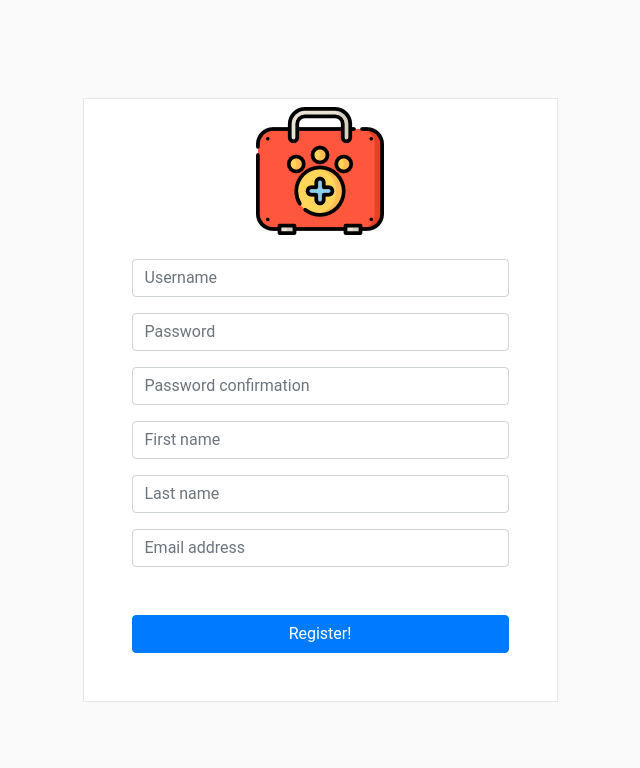
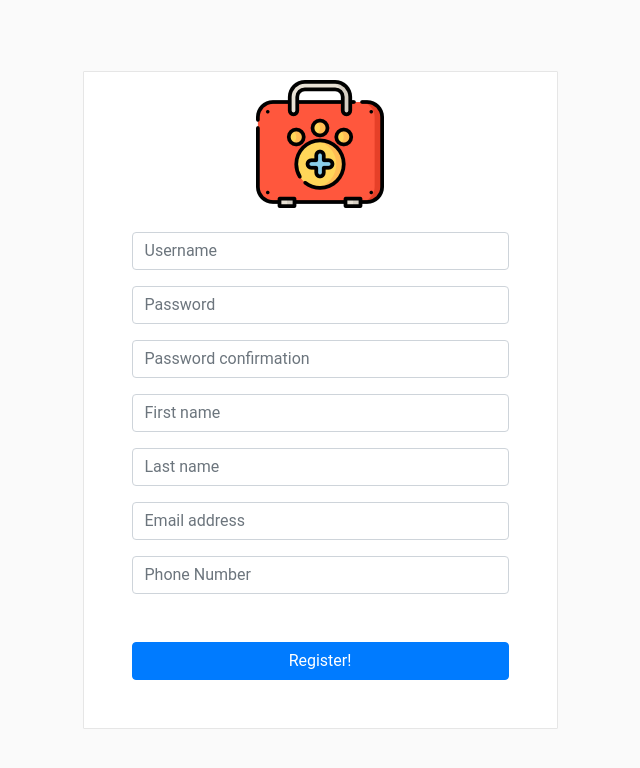
Before and after one commit to Jhonbeltran/safepets, a Django app: page /users/signup/ in a window 1280 px wide. Shown: the top 768 px of the page, without its empty margins (320-960 px from the left). Run offline with Django 3.2, Linux system fonts and the light colour scheme; some libraries are stand-ins or nearby versions.

Commit message:
Agrego Registro de usuarios completo

```diff
--- a/templates/users/signup.html
+++ b/templates/users/signup.html
@@ -37,6 +37,10 @@
             <input class="form-control" type="email" placeholder="Email address" name="email" required="true" />
         </div>
 
+        <div class="form-group">
+            <input class="form-control" type="text" placeholder="Phone Number" name="phone_number" />
+        </div>
+
         <button class="btn btn-primary btn-block mt-5" type="submit">Register!</button>
 
     </form>
--- a/users/views.py
+++ b/users/views.py
@@ -1,6 +1,9 @@
 from django.shortcuts import render, redirect
 from django.contrib.auth import authenticate, login, logout
 from django.contrib.auth.decorators import login_required
+
+from django.contrib.auth.models import User
+from users.models import Profile
 
 # Create your views here.
 def login_view(request):
@@ -19,6 +22,28 @@ def login_view(request):
 
 def signup(request):
     """ Sign Up Users """
+    if request.method == 'POST':
+        username = request.POST['username']
+        passwd = request.POST['passwd']
+        passwd_confirmation = request.POST['passwd_confirmation']
+
+        if passwd != passwd_confirmation:
+            return render(request, 'users/signup.html', {'error': "Passwords doesn't match"})
+
+        """ Here we create the user just with the username and password,
+            as we create in the basic admin """
+        user = User.objects.create_user(username=username, password=passwd)
+
+        user.first_name = request.POST['first_name']
+        user.last_name = request.POST['last_name']
+        user.email = request.POST['email']
+
+        phone_number = request.POST['phone_number']
+
+        profile = Profile.objects.create(user=user, phone_number=phone_number)
+
+        return redirect('login')
+
     return render(request, 'users/signup.html')
 
 @login_required
```
